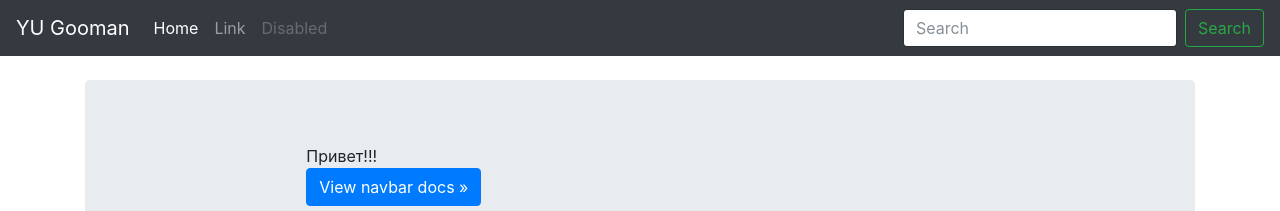
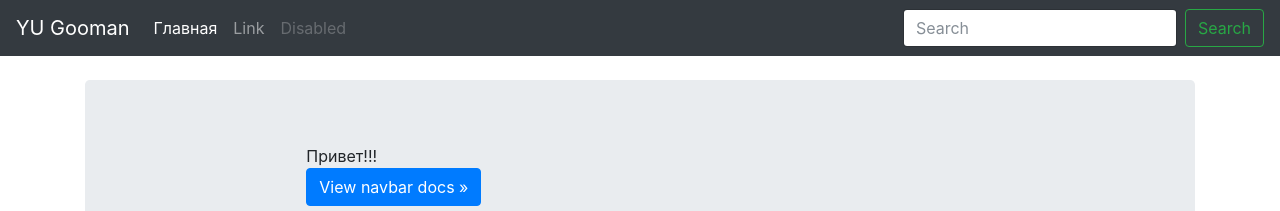
Before and after one commit to Gooman-rus/gooman-rus.github.io, a Jekyll site: the page built from index.html, in a window 1280 px wide. Shown: the top 211 px of the page. Built offline with Jekyll 4.4.1, drawn with Linux system fonts in a browser that asks for light colours; nearby versions of some CDN libraries.

Commit message:
тест

```diff
--- a/_layouts/default.html
+++ b/_layouts/default.html
@@ -27,7 +27,7 @@
       <div class="collapse navbar-collapse" id="navbarCollapse">
         <ul class="navbar-nav mr-auto">
           <li class="nav-item active">
-            <a class="nav-link" href="#">Home <span class="sr-only">(current)</span></a>
+            <a class="nav-link" href="#">Главная <span class="sr-only">(current)</span></a>
           </li>
           <li class="nav-item">
             <a class="nav-link" href="#">Link</a>
```
